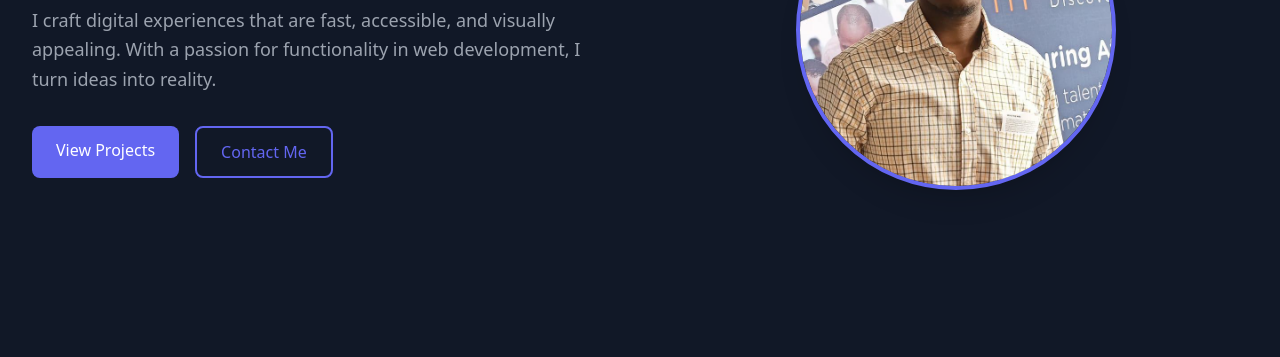
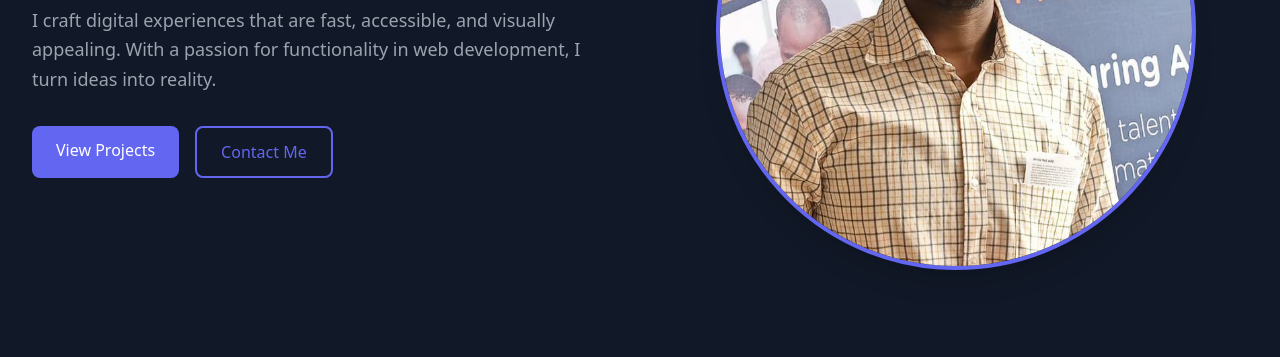
Before and after one commit to ZAYBE001/My-Portfolio, a plain HTML site: page index.html in a window 1280 px wide. Shown: the part 258-615 px from the top of the page. Drawn offline with nearby package versions, Linux system fonts and the light colour scheme; no server answers.

Commit message:
profile update

```diff
--- a/index.html
+++ b/index.html
@@ -67,8 +67,8 @@
     </div>
 
     <div class="md:w-1/2 flex justify-center">
-        <div class="relative w-64 h-64 md:w-80 md:h-80 rounded-full overflow-hidden border-4 border-primary-500 shadow-xl opacity-0 animate-fade-in">
-            <img src="me.jpeg" alt="Developer portrait" class="w-full h-full object-cover">
+        <div class="relative w-96 h-96 md:w-[30rem] md:h-[30rem] rounded-full overflow-hidden border-4 border-primary-500 shadow-xl opacity-0 animate-fade-in">
+            <img src="me.jpeg" alt="zaybe -Developer portrait" class="w-full h-full object-cover">
         </div>
     </div>
 </section>
```
